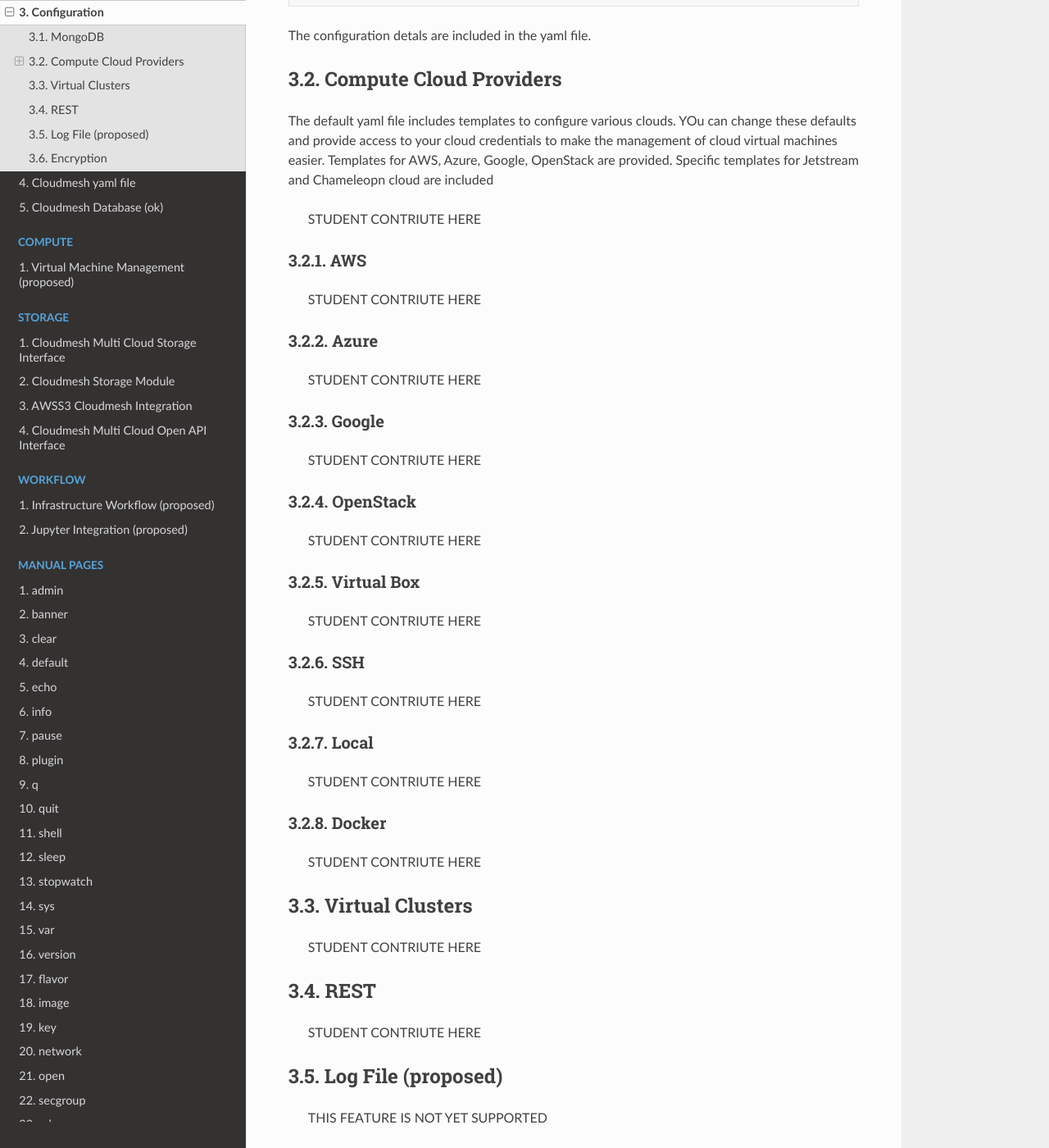
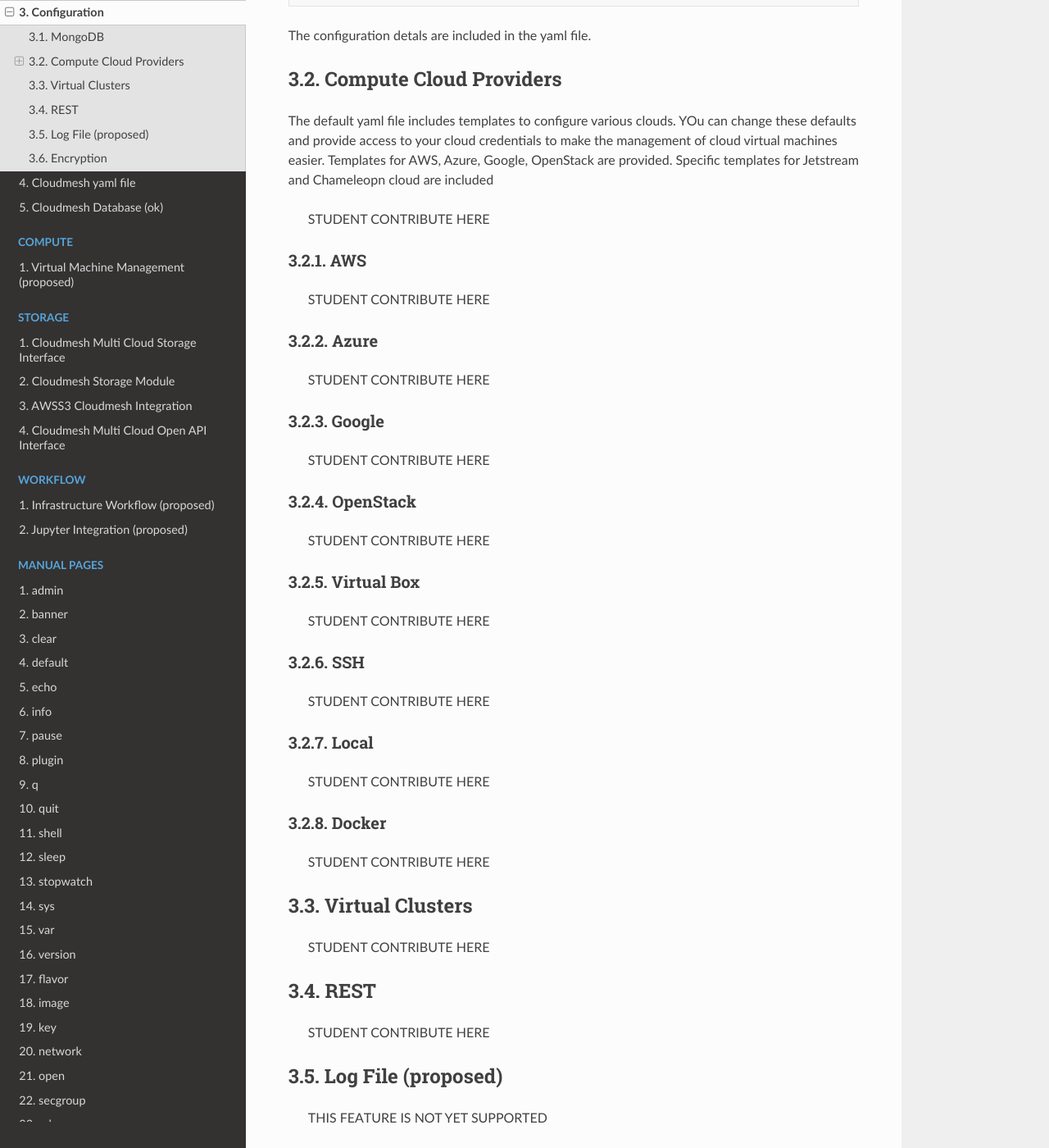
Before and after one commit to xiaoyue10131748/cloudmesh-manual, a Sphinx documentation site: the page built from docs-source/source/configuration.md, in a window 1280 px wide and 1400 px high, scrolled down 834 px. Shown: the whole window at 82% size. Built offline with Sphinx 7.4.7 and the Read the Docs theme 2.0.0, drawn with Linux system fonts in a browser that asks for light colours; pages that are not in the unit, such as notebooks, are missing from menus; some of the changed text lies outside the part shown.

Commit message:
spelling

```diff
--- a/docs-source/source/configuration.md
+++ b/docs-source/source/configuration.md
@@ -46,49 +46,49 @@
 OpenStack are provided. Specific templates for Jetstream and Chameleopn cloud
 are included
 
-> STUDENT CONTRIUTE HERE
+> STUDENT CONTRIBUTE HERE
 
 ### AWS
 
-> STUDENT CONTRIUTE HERE
+> STUDENT CONTRIBUTE HERE
 
 ### Azure
 
-> STUDENT CONTRIUTE HERE
+> STUDENT CONTRIBUTE HERE
 
 ### Google
 
-> STUDENT CONTRIUTE HERE
+> STUDENT CONTRIBUTE HERE
 
 ### OpenStack
 
-> STUDENT CONTRIUTE HERE
+> STUDENT CONTRIBUTE HERE
 
 ### Virtual Box
 
-> STUDENT CONTRIUTE HERE
+> STUDENT CONTRIBUTE HERE
 
 ### SSH
 
-> STUDENT CONTRIUTE HERE
+> STUDENT CONTRIBUTE HERE
 
 ### Local
 
-> STUDENT CONTRIUTE HERE
+> STUDENT CONTRIBUTE HERE
 
 ### Docker
 
-> STUDENT CONTRIUTE HERE
+> STUDENT CONTRIBUTE HERE
 
 
 ## Virtual Clusters
 
-> STUDENT CONTRIUTE HERE
+> STUDENT CONTRIBUTE HERE
 
 
 ## REST
 
-> STUDENT CONTRIUTE HERE
+> STUDENT CONTRIBUTE HERE
 
 ## Log File (proposed)
 
@@ -99,7 +99,7 @@
 
 ## Encryption
 
-> STUDENT CONTRIUTE HERE
+> STUDENT CONTRIBUTE HERE
 
 The yaml file can also be encrypted which is done with the command
 
```
